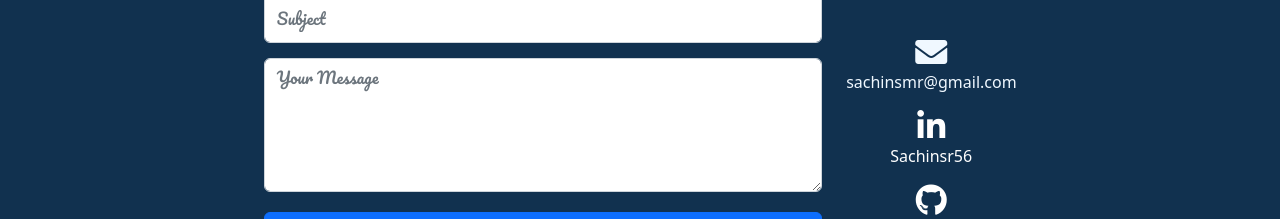
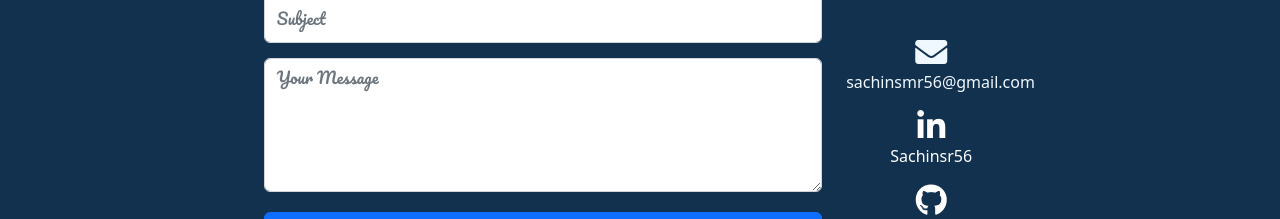
Before and after one commit to Sachinsr56/Portfolio, a React (Create React App) app: page / in a window 1280 px wide. Shown: the part 1719-1938 px from the top of the page. Built offline with nearby package versions, Linux system fonts and the light colour scheme; the HTML template or start-up script is replaced by a standard one; a web font is replaced by a local one.

Commit message:
Email updated

```diff
--- a/src/Contact/Contact.js
+++ b/src/Contact/Contact.js
@@ -99,7 +99,7 @@ const Contact = () => {
 
               <li>
                 <i className="fas fa-envelope mt-4 fa-2x"></i>
-                <p>sachinsmr@gmail.com</p>
+                <p>sachinsmr56@gmail.com</p>
               </li>
               <li>
               <a href="https://www.linkedin.com/in/sachinsr56/">
```
